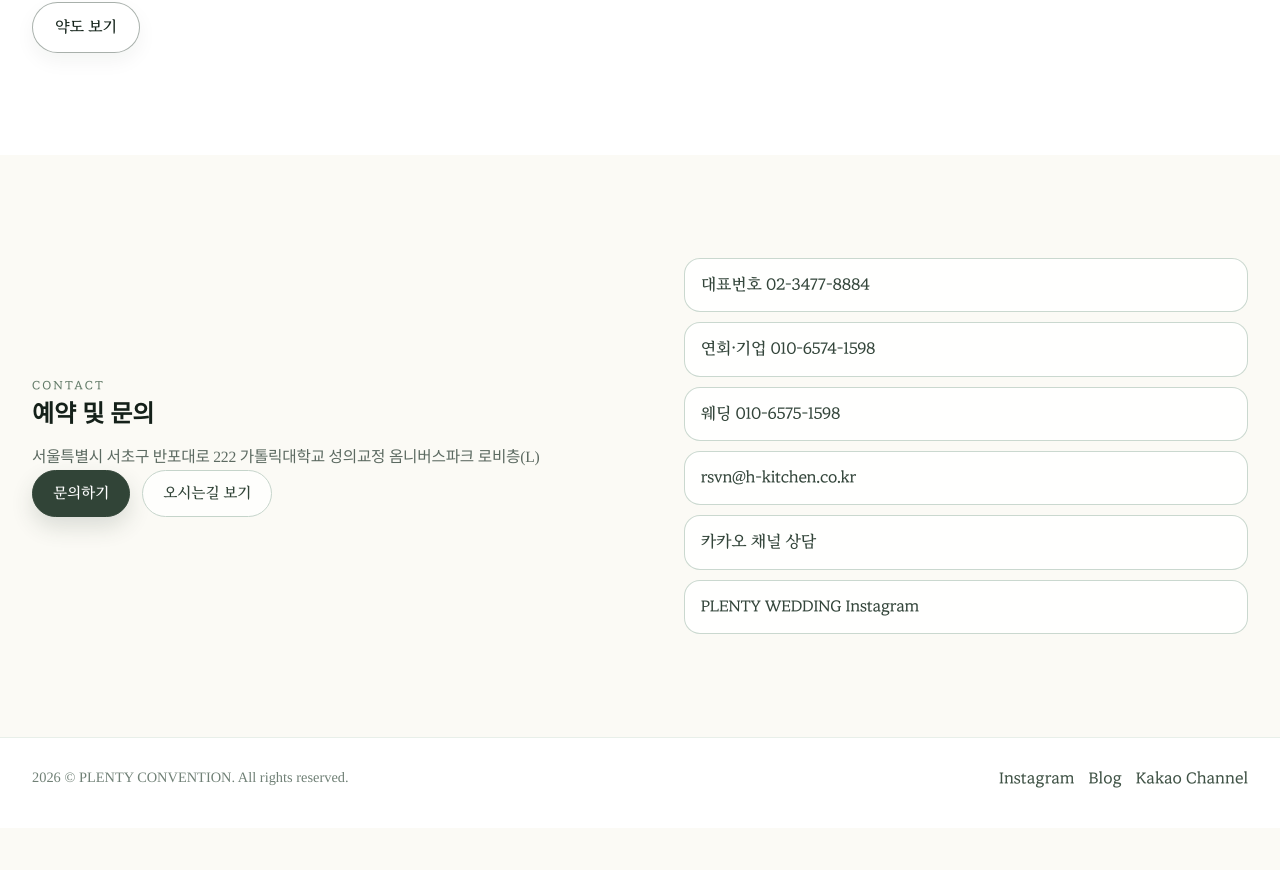
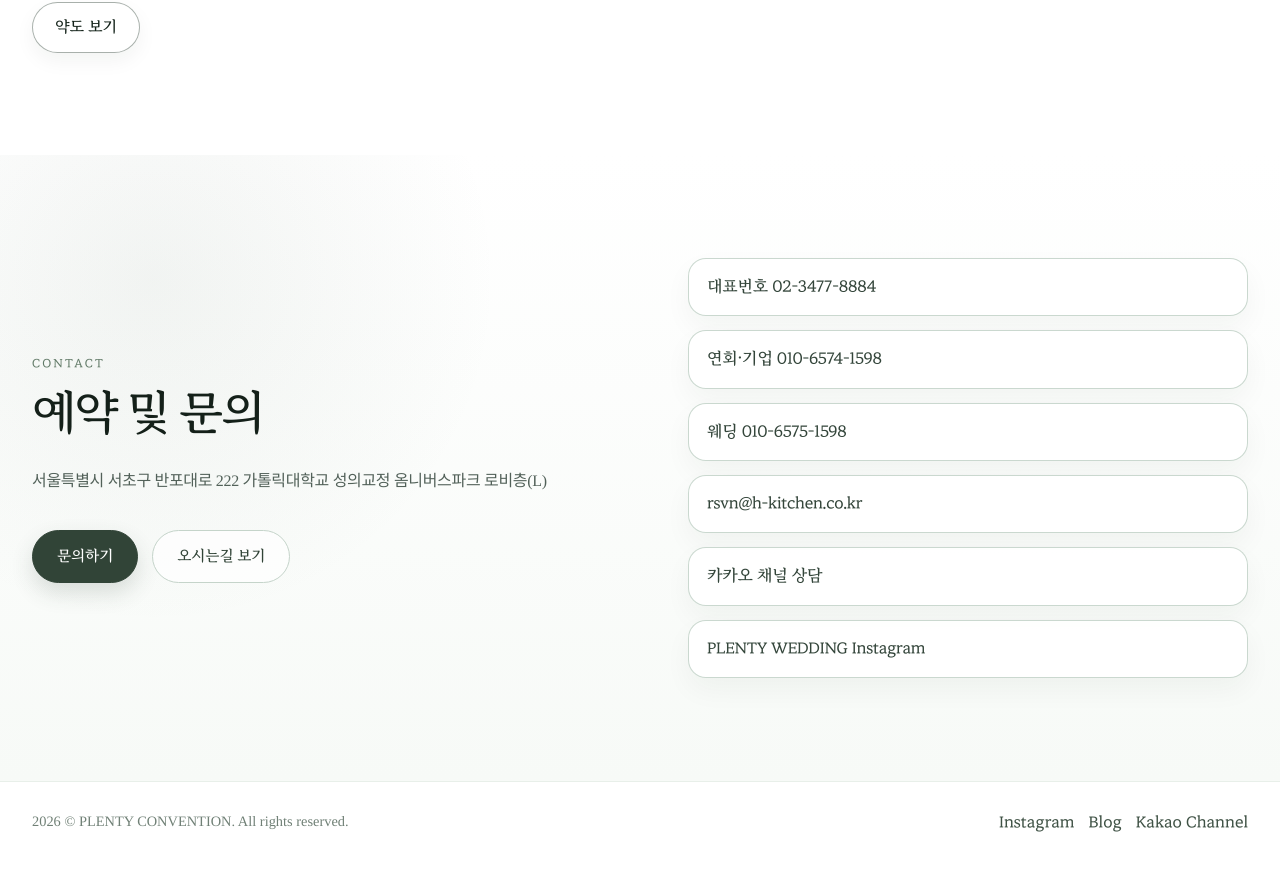
Before and after one commit to HOBBYTAN/theplenty, a Next.js app: page / in a window 1280 px wide. Shown: the part 4822-5692 px from the top of the page. Before the commit the page ends 5650 px from the top, so only its background shows below. Built offline with nearby package versions, Linux system fonts and the light colour scheme; a web font is replaced by a local one.

Commit message:
style: improve contact section spacing

```diff
--- a/src/app/globals.css
+++ b/src/app/globals.css
@@ -755,8 +755,7 @@ h1 {
   line-height: 1.25;
 }
 
-.blog-card p,
-.contact-copy {
+.blog-card p {
   margin: 10px 0 0;
   color: var(--muted);
   font-size: 0.98rem;
@@ -840,30 +839,74 @@ h1 {
   margin-top: 28px;
 }
 
+.contact-section {
+  background:
+    radial-gradient(circle at 12% 20%, rgba(97, 122, 103, 0.08), transparent 28%),
+    linear-gradient(180deg, #fff 0%, #f7faf7 100%);
+}
+
 .contact-wrap {
   display: grid;
-  grid-template-columns: 1.05fr 0.95fr;
-  gap: 28px;
+  grid-template-columns: minmax(0, 0.92fr) minmax(420px, 0.98fr);
+  gap: clamp(48px, 7vw, 96px);
   align-items: center;
 }
 
+.contact-panel {
+  max-width: 650px;
+}
+
+.contact-panel h2 {
+  margin-top: 14px;
+  color: var(--ink);
+  font-size: clamp(2.05rem, 3.6vw, 3.65rem);
+  font-weight: 600;
+  line-height: 1.12;
+  letter-spacing: -0.055em;
+}
+
+.contact-copy {
+  margin: 28px 0 0;
+  max-width: 620px;
+  color: #526159;
+  font-size: clamp(1rem, 1.15vw, 1.1rem);
+  font-weight: 400;
+  line-height: 1.82;
+  letter-spacing: -0.02em;
+}
+
+.contact-action-row {
+  margin-top: 34px;
+  display: flex;
+  flex-wrap: wrap;
+  gap: 14px;
+}
+
+.contact-action-row .btn {
+  min-height: 52px;
+  padding: 13px 24px;
+}
+
 .contact-list {
+  width: min(100%, 560px);
+  justify-self: end;
   display: grid;
-  gap: 10px;
+  gap: 14px;
 }
 
 .contact-list a,
 .contact-list span {
-  min-height: 50px;
+  min-height: 58px;
   display: flex;
   align-items: center;
   border: 1px solid rgba(197, 212, 202, 0.9);
-  border-radius: 16px;
-  padding: 13px 16px;
-  background: rgba(255, 255, 255, 0.86);
+  border-radius: 18px;
+  padding: 15px 18px;
+  background: rgba(255, 255, 255, 0.9);
   color: #33453a;
   font-weight: 600;
   letter-spacing: -0.015em;
+  box-shadow: 0 12px 28px rgba(20, 35, 26, 0.045);
   transition:
     transform 0.2s ease,
     border-color 0.2s ease,
@@ -1133,6 +1176,12 @@ h1 {
 
   .contact-wrap {
     grid-template-columns: 1fr;
+    gap: 34px;
+  }
+
+  .contact-list {
+    width: 100%;
+    justify-self: stretch;
   }
 
   .about-grid {
@@ -1366,6 +1415,10 @@ h1 {
   .hero-action-row .btn {
     width: 100%;
   }
+
+  .contact-action-row .btn {
+    width: 100%;
+  }
 }
 
 @media (prefers-reduced-motion: reduce) {
--- a/src/app/page.tsx
+++ b/src/app/page.tsx
@@ -284,13 +284,13 @@ export default function Home() {
           </div>
         </section>
 
-        <section id="contact" className="section">
+        <section id="contact" className="section contact-section">
           <div className="container contact-wrap">
-            <article>
+            <article className="contact-panel">
               <p className="eyebrow">CONTACT</p>
               <h2>예약 및 문의</h2>
               <p className="contact-copy">{siteConfig.contact.address}</p>
-              <div className="hero-action-row">
+              <div className="contact-action-row">
                 <a
                   className="btn btn-solid"
                   href="/inquiry"
```
